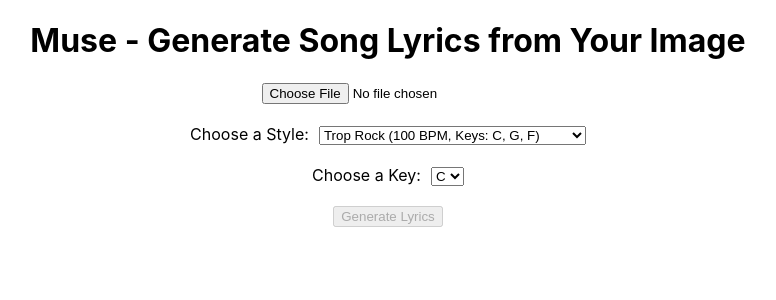
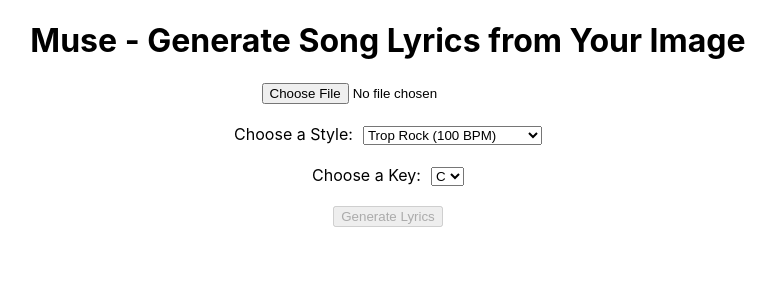
Before and after one commit to JGlessner757/muse, a React (Create React App) app: page / in a window 1280 px wide. Shown: the top 300 px of the page, without its empty margins (252-1028 px from the left). Built offline with nearby package versions, Linux system fonts and the light colour scheme.

Commit message:
Menu update

```diff
--- a/src/components/ImageUpload.js
+++ b/src/components/ImageUpload.js
@@ -78,9 +78,9 @@ const ImageUpload = () => {
       <div style={{ marginTop: '20px' }}>
         <label htmlFor="style-select" style={{ marginRight: '10px' }}>Choose a Style:</label>
         <select id="style-select" onChange={(e) => handleStyleChange(e.target.value)} value={style}>
-          <option value="Trop Rock">Trop Rock (100 BPM, Keys: C, G, F)</option>
-          <option value="Southern Blues">Southern Blues (85 BPM, Keys: E, A, D)</option>
-          <option value="Honky Tonk Hits">Honky Tonk Hits (95 BPM, Keys: G, D, E)</option>
+          <option value="Trop Rock">Trop Rock (100 BPM)</option>
+          <option value="Southern Blues">Southern Blues (85 BPM)</option>
+          <option value="Honky Tonk Hits">Honky Tonk Hits (95 BPM)</option>
         </select>
       </div>
 
```
